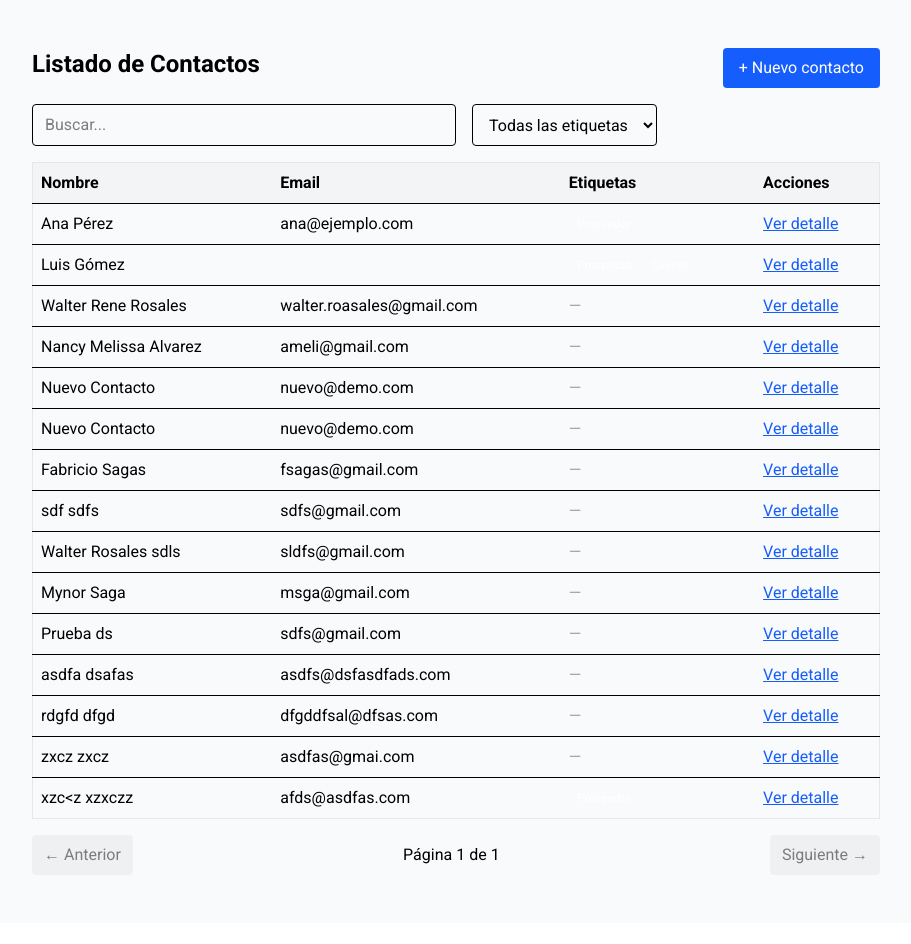
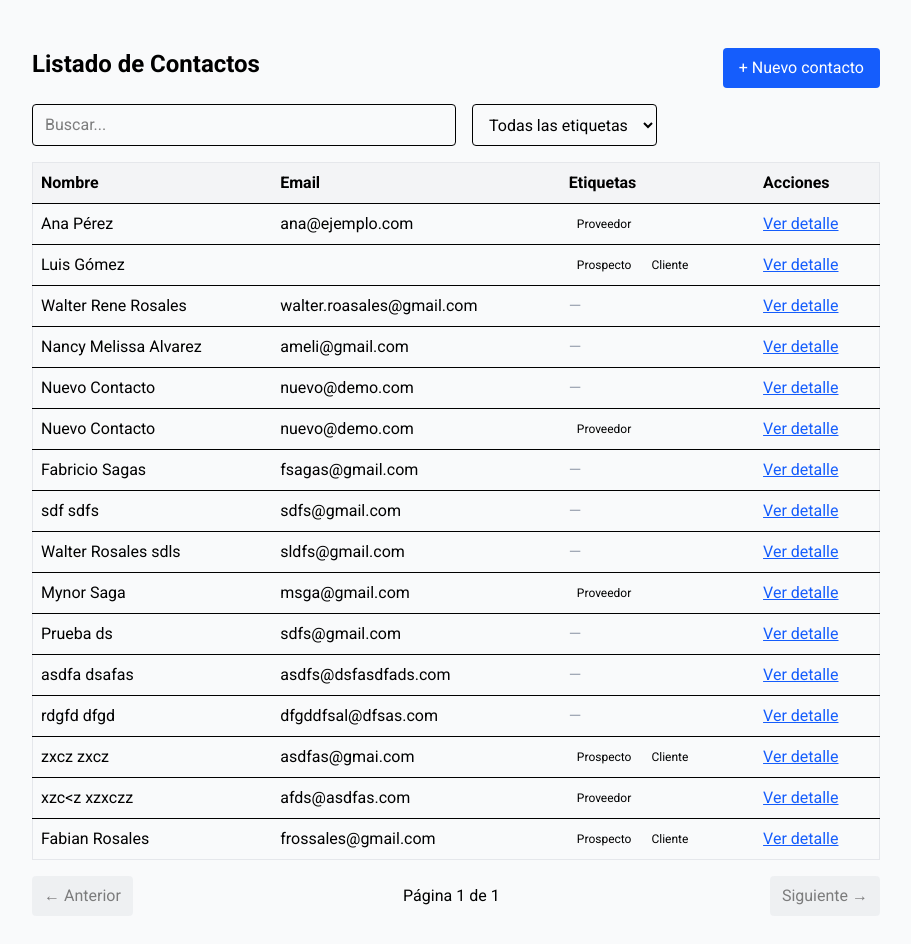
Before and after one commit to wallas2022/contactos-frontend, a React (Vite) app: page / in a window 1280 px wide. Shown: the top 944 px of the page, without its empty margins (184-1095 px from the left). Before the commit the page ends 923 px from the top, so only its background shows below. Built offline with nearby package versions, Linux system fonts and the light colour scheme; data requests are answered from the project's data file; the HTML template or start-up script is replaced by a standard one.

Commit message:
agrego contactos3

```diff
--- a/db.json
+++ b/db.json
@@ -112,6 +112,12 @@
       "nombres": "xzc<z",
       "apellidos": "xzxczz",
       "email": "afds@asdfas.com"
+    },
+    {
+      "id": "cd9e",
+      "nombres": "Fabian",
+      "apellidos": "Rosales",
+      "email": "frossales@gmail.com"
     }
   ],
   "interacciones": [
@@ -296,6 +302,26 @@
       "id": "51e4",
       "contactoId": "a01d",
       "etiquetaId": 1
+    },
+    {
+      "id": "3ff0",
+      "contactoId": "cd9e",
+      "etiquetaId": 2
+    },
+    {
+      "id": "a47a",
+      "contactoId": 6,
+      "etiquetaId": 1
+    },
+    {
+      "id": "570c",
+      "contactoId": "f7dc",
+      "etiquetaId": 2
+    },
+    {
+      "id": "87c4",
+      "contactoId": 10,
+      "etiquetaId": 1
     }
   ]
 }
--- a/src/components/ContactList.tsx
+++ b/src/components/ContactList.tsx
@@ -27,7 +27,7 @@ export default function ContactList({ onSelect }: Props) {
   const [filterTag, setFilterTag] = useState("");
   const [allTags, setAllTags] = useState<Etiqueta[]>([]);
   const [showForm, setShowForm] = useState(false);
-  const limit = 15;
+  const limit = 100;
 
   const loadContacts = async () => {
     let url = `http://localhost:4000/contactos?_page=${page}&_limit=${limit}`;
@@ -136,7 +136,7 @@ export default function ContactList({ onSelect }: Props) {
                     c.etiquetas.map((tag) => (
                       <span
                         key={tag.id}
-                        className="px-2 py-1 text-xs rounded text-white"
+                        className="px-2 py-1 text-xs rounded text-black"
                         style={{ backgroundColor: tag.color }}
                       >
                         {tag.nombre}
```
